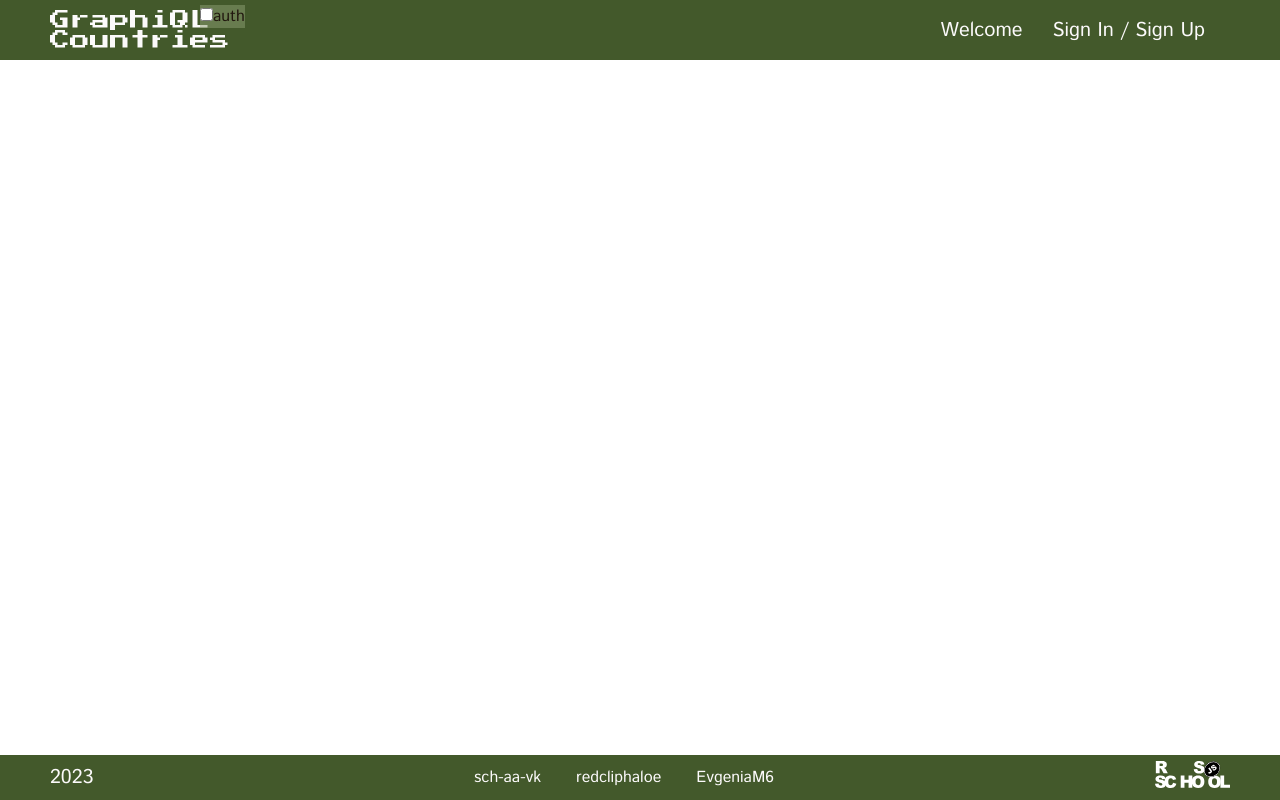
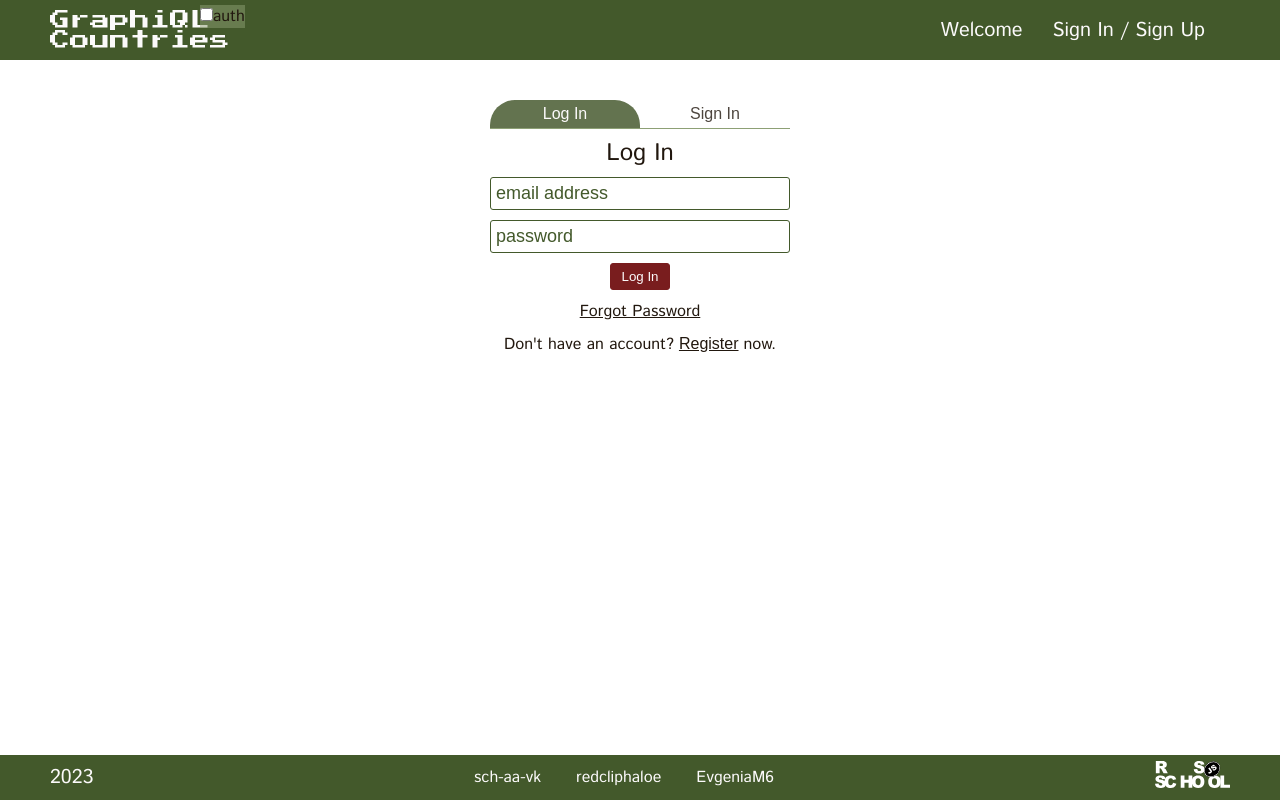
Before and after one commit to sch-aa-vk/graphiql-app, a React (Vite) app: page / in a window 1280 px wide. Built offline with nearby package versions, Linux system fonts and the light colour scheme.

Commit message:
fix: change button and link colors

```diff
--- a/src/App.tsx
+++ b/src/App.tsx
@@ -1,4 +1,5 @@
 import { Header, Footer } from './components';
+import { Authorization } from './pages';
 import './sass/index.scss';
 
 export function App() {
@@ -6,7 +7,8 @@ export function App() {
     <div className="app">
       <Header />
       <main className="main">
-        <div className="huge" />
+        {/* <div className="huge" /> */}
+        <Authorization />
       </main>
       <Footer />
     </div>
--- a/src/sass/pages/_authorization.scss
+++ b/src/sass/pages/_authorization.scss
@@ -70,32 +70,37 @@
 
 .authorization-page__form-button {
   padding: 5px 10px;
-  background: $color-secondary-highlight;
+  background: $color-primary;
   border-radius: 3px;
-  border: 1px solid $color-font-light;
-  color: $color-font;
+  border: 1px solid $color-primary;
+  color: $color-font-light;
   transition: all 0.2s linear;
 
   &:hover {
     background: none;
-    border: 1px solid $color-secondary-highlight;
-    color: $color-font;
+    border: 1px solid $color-primary;
+    color: $color-primary;
   }
 }
 
 .authorization-page__link {
   font-size: 16px;
   padding: 0 5px;
-  color: #cea5f7;
+  color: $color-font;
   background: none;
   border: none;
   text-decoration: underline;
+  transition: all 0.2s linear;
 
   &-large {
     display: inline-block;
     width: 100%;
     margin: 10px 0 0;
     text-align: center;
+  }
+
+  &:hover {
+    color: $color-secondary;
   }
 }
 
```
